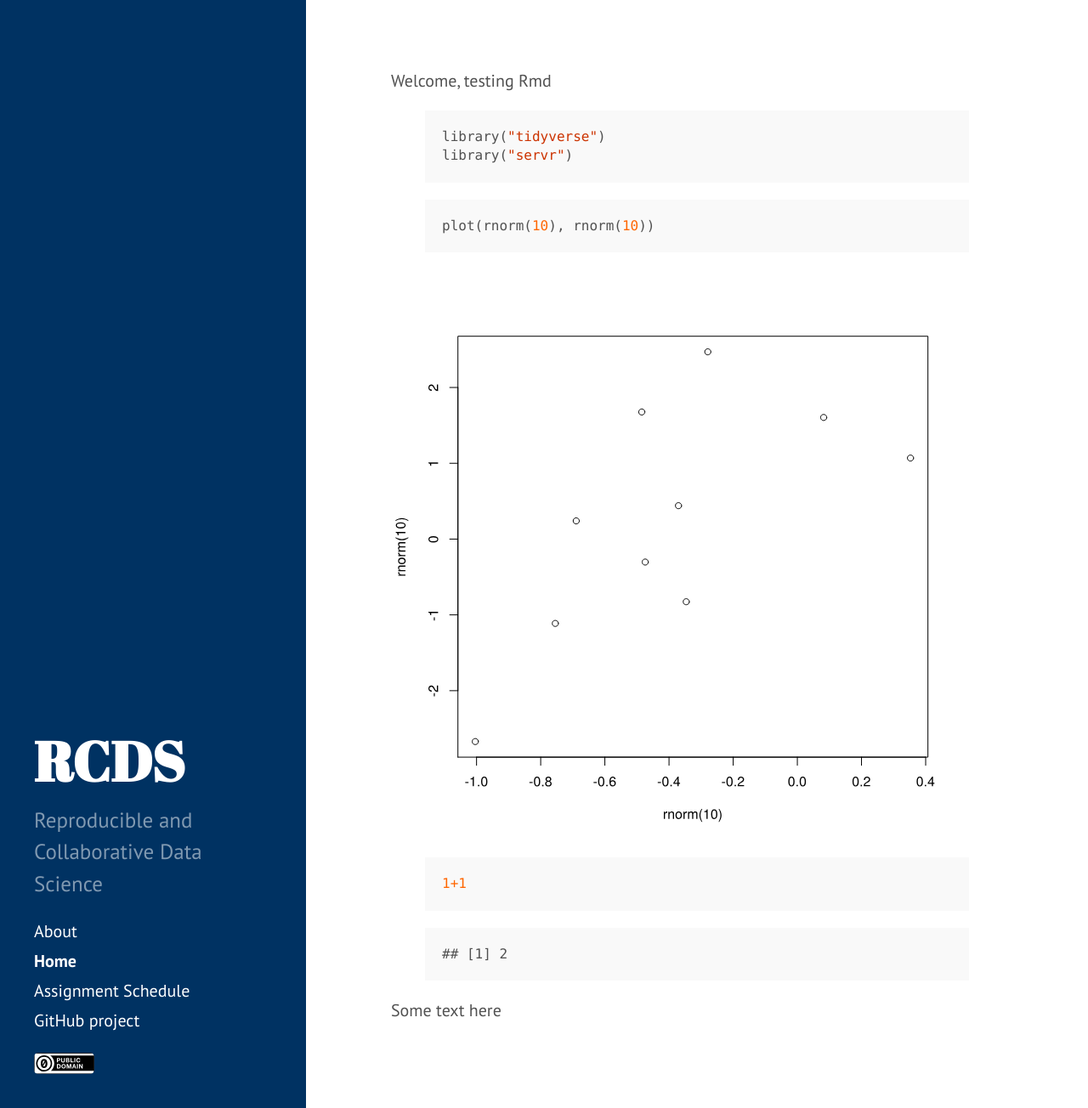
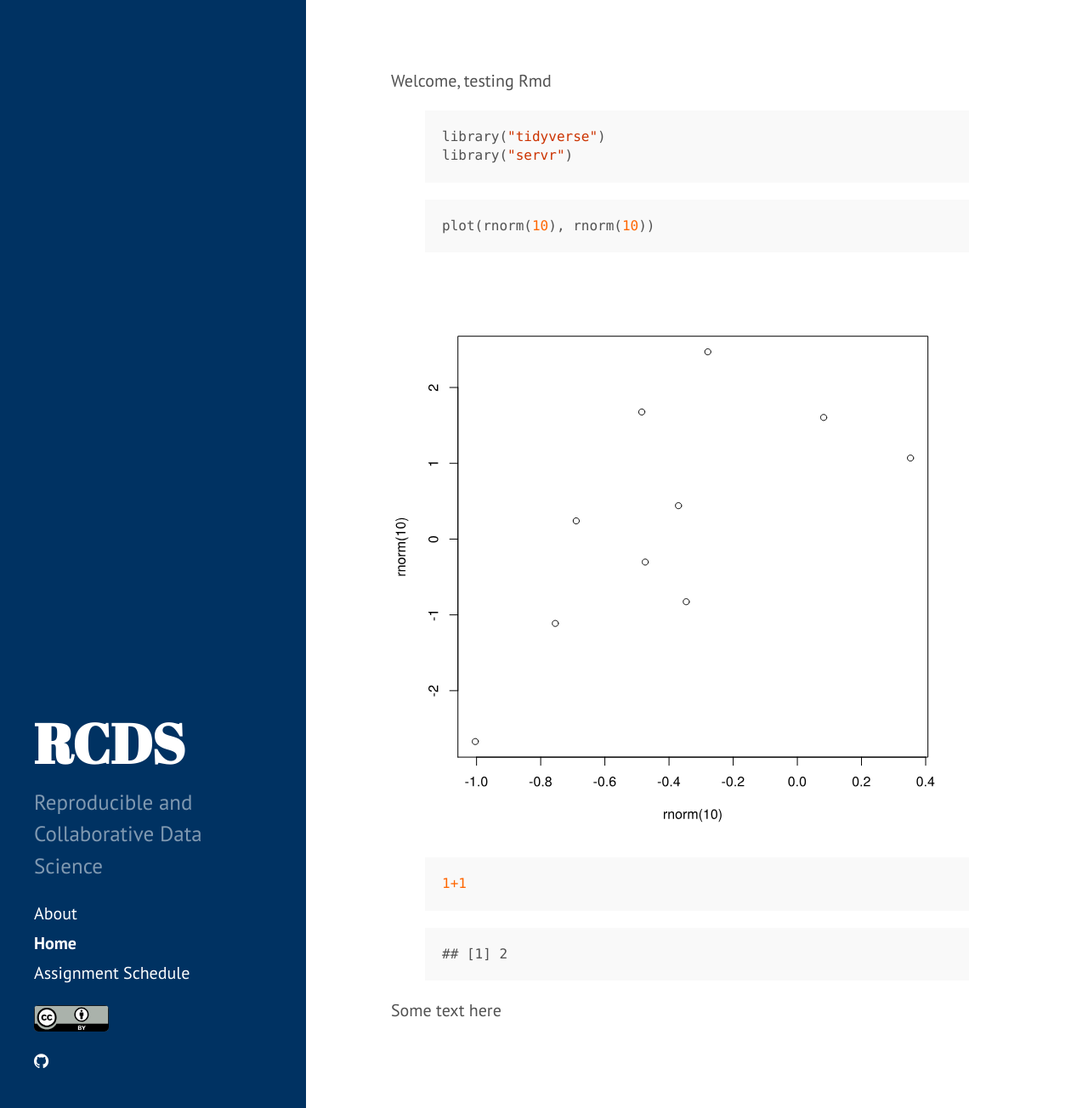
Before and after one commit to espm-288/rcds, a Jekyll site: the page built from website/index.md, in a window 1280 px wide and 1304 px high. Shown: the whole window at 85% size. Built offline with Jekyll 4.4.1, drawn with Linux system fonts in a browser that asks for light colours.

Commit message:
update nav

```diff
--- a/website/_data/nav.yml
+++ b/website/_data/nav.yml
@@ -1,4 +1,4 @@
 - home
 - syllabus
-- assignments
+- policies
 - about
--- a/website/_includes/sidebar.html
+++ b/website/_includes/sidebar.html
@@ -24,8 +24,10 @@
         {% endif %}
       {% endfor %}
 
-      <a class="sidebar-nav-item" href="{{ site.github.repo }}">GitHub project</a>
     </nav>
-    <p> <a rel="license" property="http://creativecommons.org/ns#license" href="http://creativecommons.org/publicdomain/zero/1.0/"><img src="{{ site.baseurl }}/public/img/cc-zero.svg" alt="CC0"/></a></p>
+    <p>
+      <a rel="license" property="http://creativecommons.org/ns#license" href="http://creativecommons.org/licenses/by/4.0/" ><img src="{{site.baseurl}}/public/img/cc-by.svg" alt="cc-by"/></a>
+      <a href="{{ site.github.repo }}"><i class="fa fa-github"></i></a>
+    </p>
   </div>
 </div>
```
Also changed, not shown: website/public/img/cc-by.svg (added), website/public/img/cc-zero.svg (deleted).
